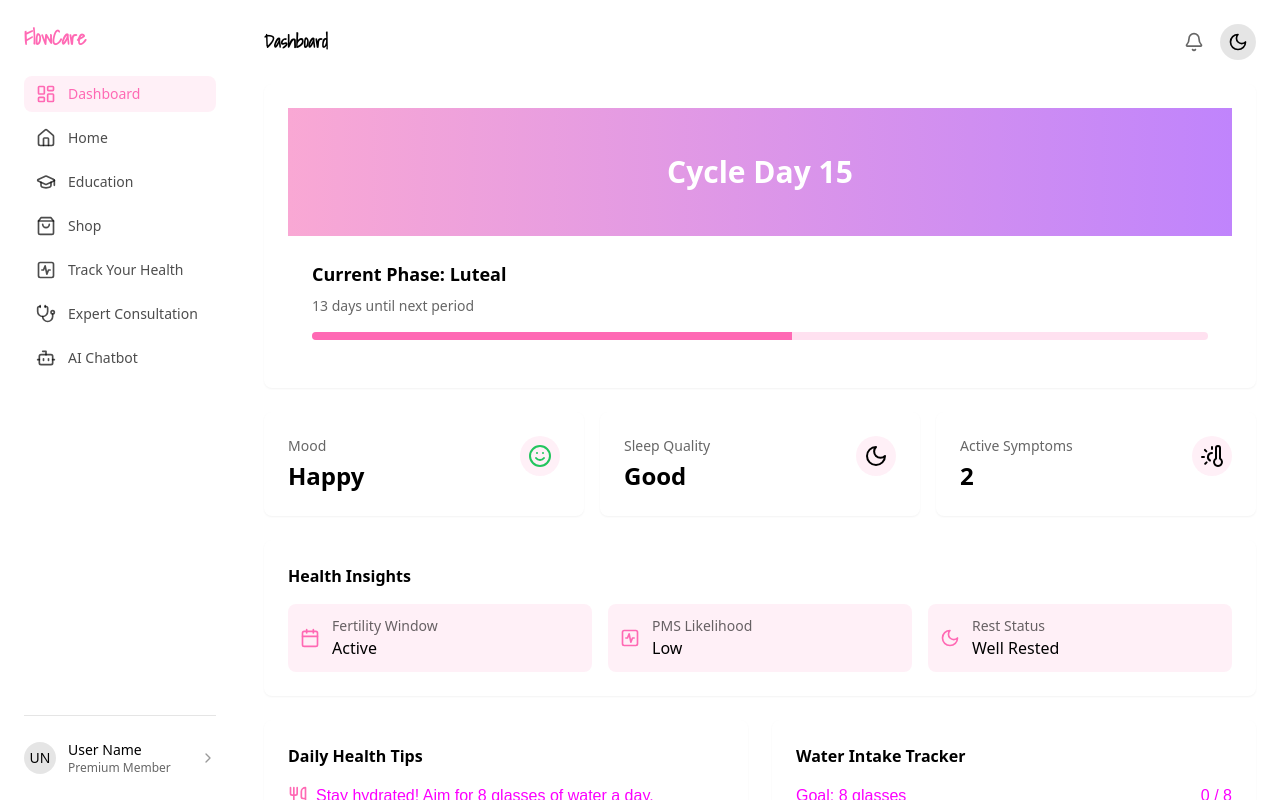
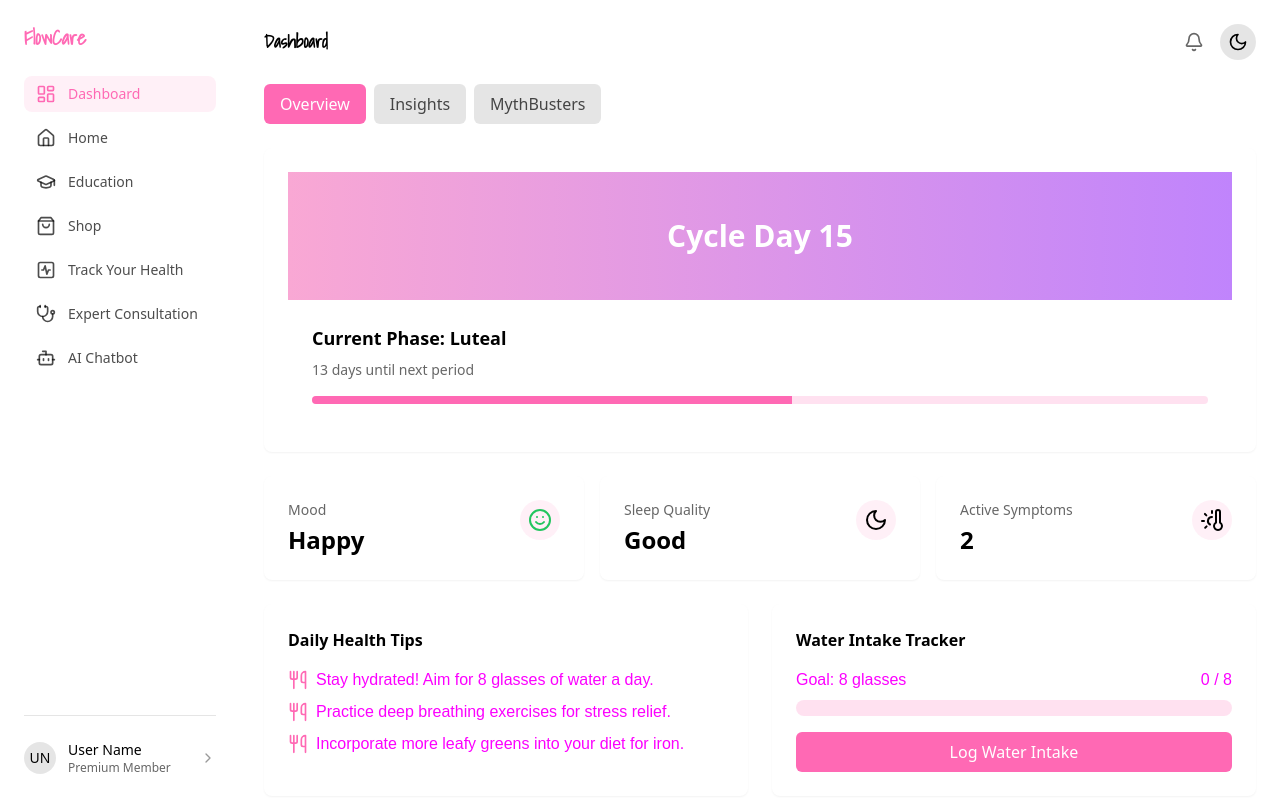
Before and after one commit to talhadevelopes/FlowCare2, a React (Vite) app in the folder Frontend/: page /Dashboard in a window 1280 px wide. Built offline with nearby package versions, Linux system fonts and the light colour scheme.

Commit message:
Dashboard UI 16

```diff
--- a/Frontend/src/components/Dashboard.jsx
+++ b/Frontend/src/components/Dashboard.jsx
@@ -1,11 +1,14 @@
 import React, { useState, useEffect } from 'react';
-import { LayoutDashboard, Home, GraduationCap, ShoppingBag, ActivitySquare, Stethoscope, Bot, ChevronRight, Bell, Calendar, Heart, Moon, Sun, Droplet, Utensils, Smile, Frown, Meh, ThermometerSun, Zap, Coffee, Dumbbell } from 'lucide-react';
+import { LayoutDashboard, Home, GraduationCap, ShoppingBag, ActivitySquare, Stethoscope, Bot, ChevronRight, Bell, Calendar, Heart, Moon, Sun, Droplet, Utensils, Smile, Frown, Meh, ThermometerSun, Zap, Coffee, Dumbbell, BookOpen, AlertCircle, CheckCircle, X } from 'lucide-react';
 
-export function Dashboard (){
+export function Dashboard () {
   const [darkMode, setDarkMode] = useState(false);
   const [cycleDay, setCycleDay] = useState(14);
   const [waterIntake, setWaterIntake] = useState(0);
   const [showNotification, setShowNotification] = useState(false);
+  const [activeTab, setActiveTab] = useState('overview');
+  const [showMythModal, setShowMythModal] = useState(false);
+  const [currentMyth, setCurrentMyth] = useState(null);
 
   useEffect(() => {
     if (darkMode) {
@@ -63,6 +66,34 @@ export function Dashboard (){
     setWaterIntake((prev) => Math.min(prev + 1, 8));
   };
 
+  const myths = [
+    {
+      myth: "You can't get pregnant during your period.",
+      fact: "While it's less likely, you can still get pregnant during your period, especially if you have a shorter menstrual cycle.",
+    },
+    {
+      myth: "PMS is all in your head.",
+      fact: "PMS is a real medical condition caused by hormonal changes during the menstrual cycle.",
+    },
+    {
+      myth: "Irregular periods always indicate a serious problem.",
+      fact: "While irregular periods can sometimes signal health issues, they can also be caused by stress, diet, or exercise changes.",
+    },
+    {
+      myth: "You shouldn't exercise during your period.",
+      fact: "Exercise can actually help alleviate period symptoms like cramps and mood swings.",
+    },
+    {
+      myth: "Using tampons can cause you to lose your virginity.",
+      fact: "Using tampons does not affect virginity, which is about sexual intercourse, not physical changes to the body.",
+    },
+  ];
+
+  const openMythModal = (myth) => {
+    setCurrentMyth(myth);
+    setShowMythModal(true);
+  };
+
   return (
     <div className={`flex h-screen ${darkMode ? 'dark' : ''}`}>
       <style jsx global>{`
@@ -81,6 +112,10 @@ export function Dashboard (){
         @keyframes slideOut {
           from { transform: translateY(0); }
           to { transform: translateY(-100%); }
+        }
+        @keyframes fadeIn {
+          from { opacity: 0; }
+          to { opacity: 1; }
         }
         :root {
           --background: 255, 255, 255;
@@ -149,6 +184,20 @@ export function Dashboard (){
             </div>
           </div>
 
+          <div className="flex space-x-2 mb-4">
+            <TabButton active={activeTab === 'overview'} onClick={() => setActiveTab('overview')}>
+              Overview
+            </TabButton>
+            <TabButton active={activeTab === 'insights'} onClick={() => setActiveTab('insights')}>
+              Insights
+            </TabButton>
+            <TabButton active={activeTab === 'mythbusters'} onClick={() => setActiveTab('mythbusters')}>
+              MythBusters
+            </TabButton>
+          </div>
+
+          {activeTab === 'overview' && (
+            <>
               <Card className="overflow-hidden">
                 <div className="relative h-32 bg-gradient-to-r from-pink-300 to-purple-400 dark:from-pink-600 dark:to-purple-700">
                   <div className="absolute inset-0 flex items-center justify-center">
@@ -174,27 +223,6 @@ export function Dashboard (){
                 <AnimatedCard title="Sleep Quality" value={userInputs.sleepQuality} icon={<Moon className="h-6 w-6" />} />
                 <AnimatedCard title="Active Symptoms" value={userInputs.symptoms.length} icon={<ThermometerSun className="h-6 w-6" />} />
               </div>
-
-          <Card>
-            <h3 className="font-semibold mb-4">Health Insights</h3>
-            <div className="grid grid-cols-1 md:grid-cols-3 gap-4">
-              <InsightItem
-                title="Fertility Window"
-                value={fertileWindow ? "Active" : "Inactive"}
-                icon={<Calendar className="h-5 w-5 text-[rgb(var(--primary))]" />}
-              />
-              <InsightItem
-                title="PMS Likelihood"
-                value={pmsLikely ? "High" : "Low"}
-                icon={<ActivitySquare className="h-5 w-5 text-[rgb(var(--primary))]" />}
-              />
-              <InsightItem
-                title="Rest Status"
-                value={wellRested ? "Well Rested" : "Need More Rest"}
-                icon={<Moon className="h-5 w-5 text-[rgb(var(--primary))]" />}
-              />
-            </div>
-          </Card>
 
               <div className="grid grid-cols-1 md:grid-cols-2 gap-6">
                 <Card>
@@ -246,12 +274,95 @@ export function Dashboard (){
                   <EventItem title="Period Start Date" date="In 14 days" />
                 </ul>
               </Card>
+            </>
+          )}
+
+          {activeTab === 'insights' && (
+            <>
+              <Card>
+                <h3 className="font-semibold mb-4">Health Insights</h3>
+                <div className="grid grid-cols-1 md:grid-cols-3 gap-4">
+                  <InsightItem
+                    title="Fertility Window"
+                    value={fertileWindow ? "Active" : "Inactive"}
+                    icon={<Calendar className="h-5 w-5 text-[rgb(var(--primary))]" />}
+                  />
+                  <InsightItem
+                    title="PMS Likelihood"
+                    value={pmsLikely ? "High" : "Low"}
+                    icon={<ActivitySquare className="h-5 w-5 text-[rgb(var(--primary))]" />}
+                  />
+                  <InsightItem
+                    title="Rest Status"
+                    value={wellRested ? "Well Rested" : "Need More Rest"}
+                    icon={<Moon className="h-5 w-5 text-[rgb(var(--primary))]" />}
+                  />
+                </div>
+              </Card>
+
+              <Card>
+                <h3 className="font-semibold mb-4">Cycle Analysis</h3>
+                <div className="space-y-4">
+                  <p>Your cycle length: {userInputs.cycleDuration} days</p>
+                  <p>Average cycle length: 28 days</p>
+                  <p>Your current phase: {userInputs.currentPhase}</p>
+                  <p>Days until next period: {userInputs.cycleDuration - userInputs.cycleDay}</p>
+                </div>
+              </Card>
+
+              <Card>
+                <h3 className="font-semibold mb-4">Symptom Trends</h3>
+                <ul className="space-y-2">
+                  {userInputs.symptoms.map((symptom, index) => (
+                    <li key={index} className="flex items-center justify-between">
+                      <span>{symptom}</span>
+                      <span className="text-[rgba(var(--foreground),0.6)]">Mild</span>
+                    </li>
+                  ))}
+                </ul>
+              </Card>
+            </>
+          )}
+
+          {activeTab === 'mythbusters' && (
+            <Card>
+              <h3 className="font-semibold mb-4">Menstrual Health MythBusters</h3>
+              <div className="space-y-4">
+                {myths.map((myth, index) => (
+                  <div key={index} className="p-4 bg-[rgba(var(--primary),0.1)] rounded-lg">
+                    <p className="font-medium mb-2">{myth.myth}</p>
+                    <button
+                      onClick={() => openMythModal(myth)}
+                      className="text-[rgb(var(--primary))] hover:underline"
+                    >
+                      Reveal the truth
+                    </button>
+                  </div>
+                ))}
+              </div>
+            </Card>
+          )}
         </div>
       </main>
 
       {showNotification && (
         <div className="fixed top-0 left-1/2 transform -translate-x-1/2 bg-[rgb(var(--primary))] text-white p-4 rounded-b-lg shadow-lg animate-slideIn">
           Don't forget to log your symptoms today!
+        </div>
+      )}
+
+      {showMythModal && (
+        <div className="fixed inset-0 bg-black bg-opacity-50 flex items-center justify-center p-4 animate-fadeIn">
+          <div className="bg-[rgb(var(--card))] p-6 rounded-lg max-w-md w-full">
+            <h4 className="font-semibold mb-2">Myth: {currentMyth.myth}</h4>
+            <p className="mb-4">Fact: {currentMyth.fact}</p>
+            <button
+              onClick={() => setShowMythModal(false)}
+              className="w-full py-2 px-4 bg-[rgb(var(--primary))] text-white rounded-md hover:bg-[rgba(var(--primary),0.8)] transition-colors"
+            >
+              Close
+            </button>
+          </div>
         </div>
       )}
     </div>
@@ -346,3 +457,18 @@ const EventItem = ({ title, date }) => {
     </li>
   );
 };
+
+const TabButton = ({ children, active, onClick }) => {
+  return (
+    <button
+      onClick={onClick}
+      className={`px-4 py-2 rounded-md transition-colors ${
+        active
+          ? "bg-[rgb(var(--primary))] text-white"
+          : "bg-[rgba(var(--foreground),0.1)] text-[rgba(var(--foreground),0.7)] hover:bg-[rgba(var(--foreground),0.2)]"
+      }`}
+    >
+      {children}
+    </button>
+  );
+};
```
Lines whose indentation alone changed are shown as unchanged.
